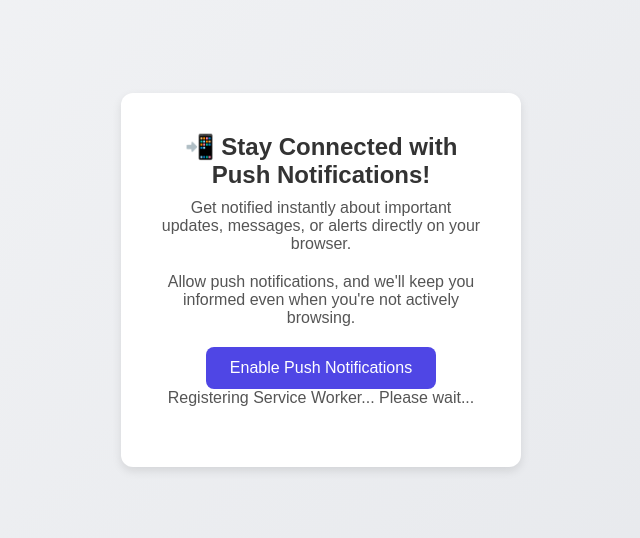
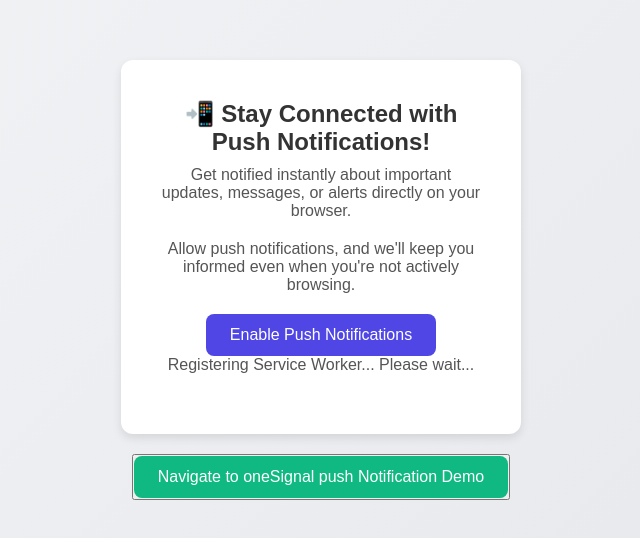
Before and after one commit to Meetkamal256/push-notification-app, a React (Vite) app: page /html-push in a window 1280 px wide. Shown: the part 120-658 px from the top of the page, without its empty margins (319-959 px from the left). Built offline with nearby package versions, Linux system fonts and the light colour scheme; no server answers.

Commit message:
add button to navigate btw pages

```diff
--- a/src/htmlPushNotification/HtmlPushNotifications.tsx
+++ b/src/htmlPushNotification/HtmlPushNotifications.tsx
@@ -1,5 +1,6 @@
 import React, { useState, useEffect } from "react";
 import styles from "./htmlPushNotifications.module.css";
+import { Link } from "react-router";
 
 const HtmlPushNotifications: React.FC = () => {
   const [isSubscribed, setIsSubscribed] = useState(false);
@@ -110,6 +111,11 @@ const HtmlPushNotifications: React.FC = () => {
           <p>Registering Service Worker... Please wait...</p>
         )}
       </header>
+      <button>
+        <Link to="/" className={styles.linkButton}>
+          Navigate to oneSignal push Notification Demo
+        </Link>
+      </button>
     </div>
   );
 };
--- a/src/htmlPushNotification/htmlPushNotifications.module.css
+++ b/src/htmlPushNotification/htmlPushNotifications.module.css
@@ -1,5 +1,7 @@
 .container {
   display: flex;
+  flex-direction: column;
+  gap: 20px;
   justify-content: center;
   align-items: center;
   height: 100vh;
@@ -48,3 +50,21 @@ p {
 .notifyButton:hover {
   background: #4338ca;
 }
+
+.linkButton {
+  display: inline-block;
+  background: #10b981;
+  color: white;
+  padding: 12px 24px;
+  border-radius: 8px;
+  font-size: 16px;
+  text-decoration: none;
+  text-align: center;
+  transition: background 0.3s ease;
+  outline: none;
+
+}
+
+.linkButton:hover {
+  background: #059669;
+}
--- a/src/oneSignalPushNotification/OneSignalPushNotification.tsx
+++ b/src/oneSignalPushNotification/OneSignalPushNotification.tsx
@@ -1,3 +1,4 @@
+import { Link } from "react-router";
 import styles from "./oneSignalPushNotification.module.css";
 
 const OneSignalPushNotification = () => {
@@ -32,6 +33,7 @@ const OneSignalPushNotification = () => {
         }
       };
   return (
+    <>
       <div className={styles.container}>
         <header className={styles.heroSection}>
           <h1>📢 Stay Updated!</h1>
@@ -43,7 +45,13 @@ const OneSignalPushNotification = () => {
             Send Notification
           </button>
         </header>
+        <button>
+          <Link to="/html-push" className={styles.linkButton}>
+            Navigate to HTML Push Notification Demo
+          </Link>
+        </button>
       </div>
+    </>
   );
 }
 
--- a/src/oneSignalPushNotification/oneSignalPushNotification.module.css
+++ b/src/oneSignalPushNotification/oneSignalPushNotification.module.css
@@ -1,5 +1,7 @@
 .container {
   display: flex;
+  flex-direction: column;
+  gap: 40px;
   justify-content: center;
   align-items: center;
   height: 100vh;
@@ -48,3 +50,21 @@ p {
 .notifyButton:hover {
   background: #4338ca;
 }
+
+.linkButton {
+  display: inline-block;
+  background: #10b981;
+  color: white;
+  padding: 12px 24px;
+  border-radius: 8px;
+  font-size: 16px;
+  text-decoration: none;
+  text-align: center;
+  transition: background 0.3s ease;
+  outline: none;
+
+}
+
+.linkButton:hover {
+  background: #059669;
+}
```
Lines whose indentation alone changed are shown as unchanged.
